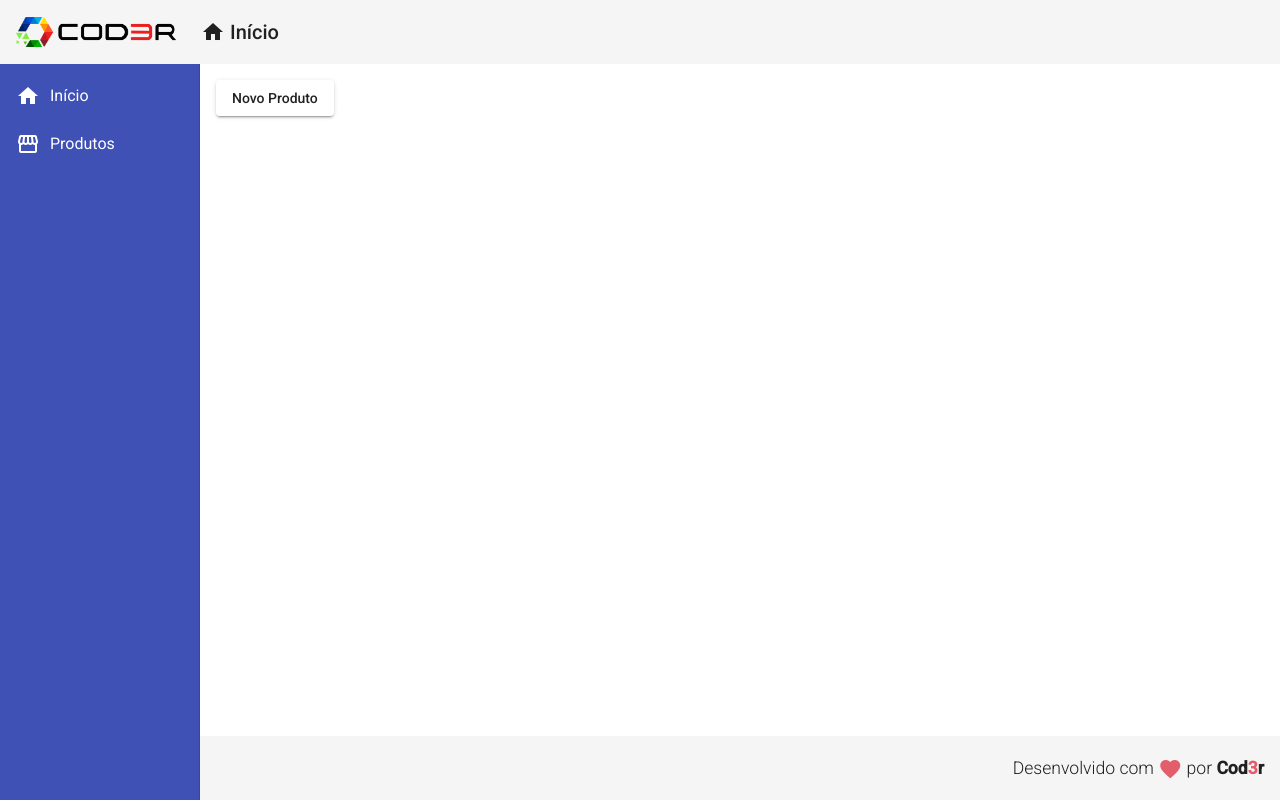
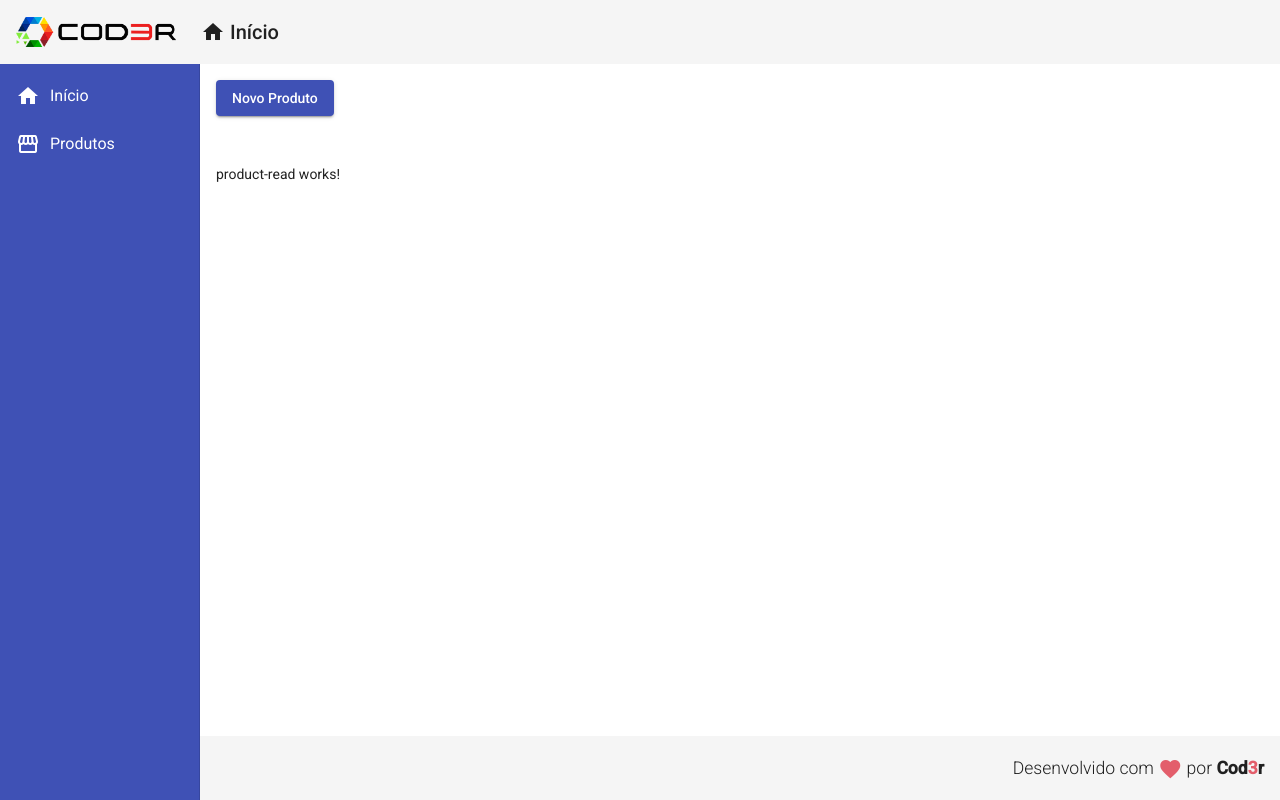
Before and after one commit to cs-rafael-gustavo/angular-9-essencial-cod3r, an Angular app in the folder frontend/: page /products in a window 1280 px wide. Built offline with nearby package versions, Linux system fonts and the light colour scheme; no server answers.

Commit message:
Lesson 28 Completed: read product of backend

```diff
--- a/frontend/src/app/app.component.ts
+++ b/frontend/src/app/app.component.ts
@@ -2,8 +2,6 @@
 
 @Component({
   selector: "app-root",
-  templateUrl: 'app.component.html'
+  templateUrl: "app.component.html",
 })
-export class AppComponent {
-  nome = "Rafael";
-}
+export class AppComponent {}
--- a/frontend/src/app/app.module.ts
+++ b/frontend/src/app/app.module.ts
@@ -25,6 +25,7 @@
 import { FormsModule } from "@angular/forms";
 import { MatFormFieldModule } from "@angular/material/form-field";
 import { MatInputModule } from "@angular/material/input";
+import { ProductReadComponent } from './components/product/product-read/product-read.component';
 
 @NgModule({
   declarations: [
@@ -37,6 +38,7 @@
     RedDirective,
     ForDirective,
     ProductCreateComponent,
+    ProductReadComponent,
   ],
   imports: [
     BrowserModule,
--- /dev/null
+++ b/frontend/src/app/components/product/product-read/product-read.component.html
@@ -0,0 +1 @@
+<p>product-read works!</p>
--- /dev/null
+++ b/frontend/src/app/components/product/product-read/product-read.component.ts
@@ -0,0 +1,21 @@
+import { ProductService } from "./../product.service";
+import { Component, OnInit } from "@angular/core";
+import { Product } from "../product.model";
+
+@Component({
+  selector: "app-product-read",
+  templateUrl: "./product-read.component.html",
+  styleUrls: ["./product-read.component.css"],
+})
+export class ProductReadComponent implements OnInit {
+  products: Product[];
+
+  constructor(private productService: ProductService) {}
+
+  ngOnInit(): void {
+    this.productService.read().subscribe((products) => {
+      this.products = products;
+      console.log(products);
+    });
+  }
+}
--- a/frontend/src/app/components/product/product.service.ts
+++ b/frontend/src/app/components/product/product.service.ts
@@ -25,4 +25,8 @@
   create(product: Product): Observable<Product> {
     return this.http.post<Product>(this.baseUrl, product);
   }
+
+  read(): Observable<Product[]> {
+    return this.http.get<Product[]>(this.baseUrl);
+  }
 }
--- a/frontend/src/app/views/product-crud/product-crud.component.css
+++ b/frontend/src/app/views/product-crud/product-crud.component.css
@@ -0,0 +1,3 @@
+button {
+  margin-bottom: 3rem;
+}
--- a/frontend/src/app/views/product-crud/product-crud.component.html
+++ b/frontend/src/app/views/product-crud/product-crud.component.html
@@ -1,3 +1,5 @@
-<button mat-raised-button (click)="navigateToProductCreate()">
+<button mat-raised-button (click)="navigateToProductCreate()" color="primary">
   Novo Produto
 </button>
+
+<app-product-read></app-product-read>
```
Also changed, not shown: frontend/src/app/components/product/product-read/product-read.component.css (added).
